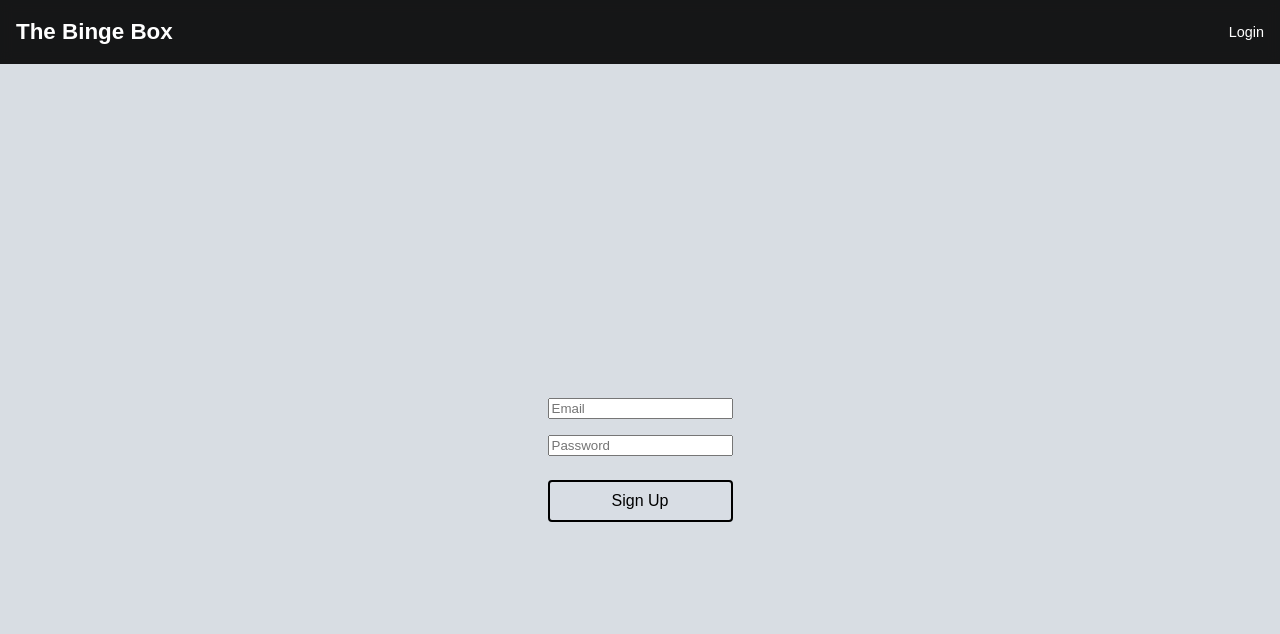
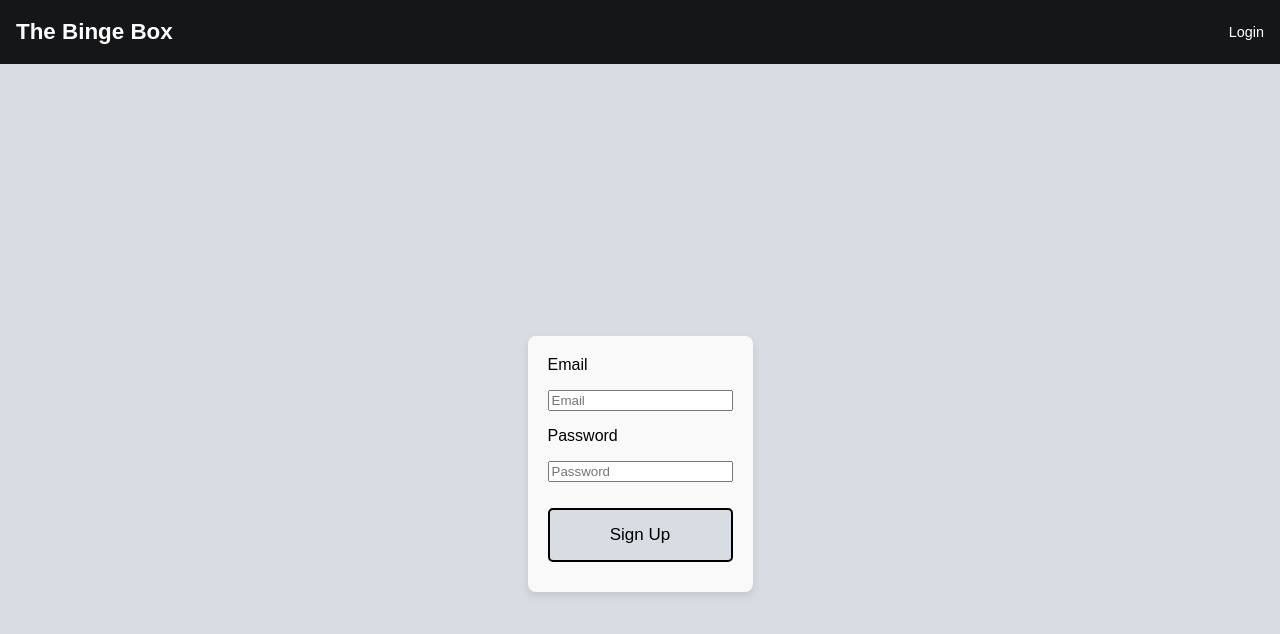
Before and after one commit to MataiKruk/The-Binge-Box, a React (Vite) app in the folder frontend/: page /sign-up in a window 1280 px wide. Shown: the top 634 px of the page. Built offline with nearby package versions, Linux system fonts and the light colour scheme; no server answers; a web font is replaced by a local one.

Commit message:
signin css

```diff
--- a/frontend/src/components/SignIn/SignIn.css
+++ b/frontend/src/components/SignIn/SignIn.css
@@ -39,6 +39,11 @@
   border: 2px solid black;
 }
 
+button:hover {
+  transform: scale(1.05);
+  box-shadow: 0 5px 10px rgba(0, 0, 0, 0.3);
+}
+
 .signup-btn {
   background-color: #d8dde4;
   color: rgb(0, 0, 0);
@@ -77,7 +82,11 @@
 .sign-in-form {
   display: grid;
   gap: 1rem;
-  max-width: 300px;
+  max-width: 500px;
+  background-color: #f9f9f9;
+  box-shadow: 0 4px 8px rgba(0, 0, 0, 0.1);
+  padding: 20px;
+  border-radius: 8px;
 }
 
 .sign-in-form p.form-error {
--- a/frontend/src/components/SignUp/SignUpForm.css
+++ b/frontend/src/components/SignUp/SignUpForm.css
@@ -7,7 +7,11 @@
 .sign-up-form {
   display: grid;
   gap: 1rem;
-  max-width: 300px;
+  max-width: 500px;
+  background-color: #f9f9f9;
+  box-shadow: 0 4px 8px rgba(0, 0, 0, 0.1);
+  padding: 20px;
+  border-radius: 8px;
 }
 
 .sign-up-form p.form-error {
@@ -15,12 +19,12 @@
 }
 
 button {
-  padding: 10px;
-  margin: 8px 0;
+  padding: 15px;
+  margin: 10px 0;
   cursor: pointer;
   border: none;
-  border-radius: 4px;
-  font-size: 16px;
+  border-radius: 5px;
+  font-size: 17px;
   background-color: #d8dde4;
   color: rgb(0, 0, 0);
   border: 2px solid black;
--- a/frontend/src/components/SignUp/SignUpForm.tsx
+++ b/frontend/src/components/SignUp/SignUpForm.tsx
@@ -36,7 +36,9 @@ export default function SignUpForm(props: SignUpFormProps) {
     <div className="form-container">
       <form className="sign-up-form" onSubmit={handleSubmit} {...props}>
         {error && <p className="form-error">{error}</p>}
+        <label htmlFor="username">Email</label>
         <input name="username" placeholder="Email" required />
+        <label htmlFor="password">Password</label>
         <input
           type="password"
           name="password"
```
